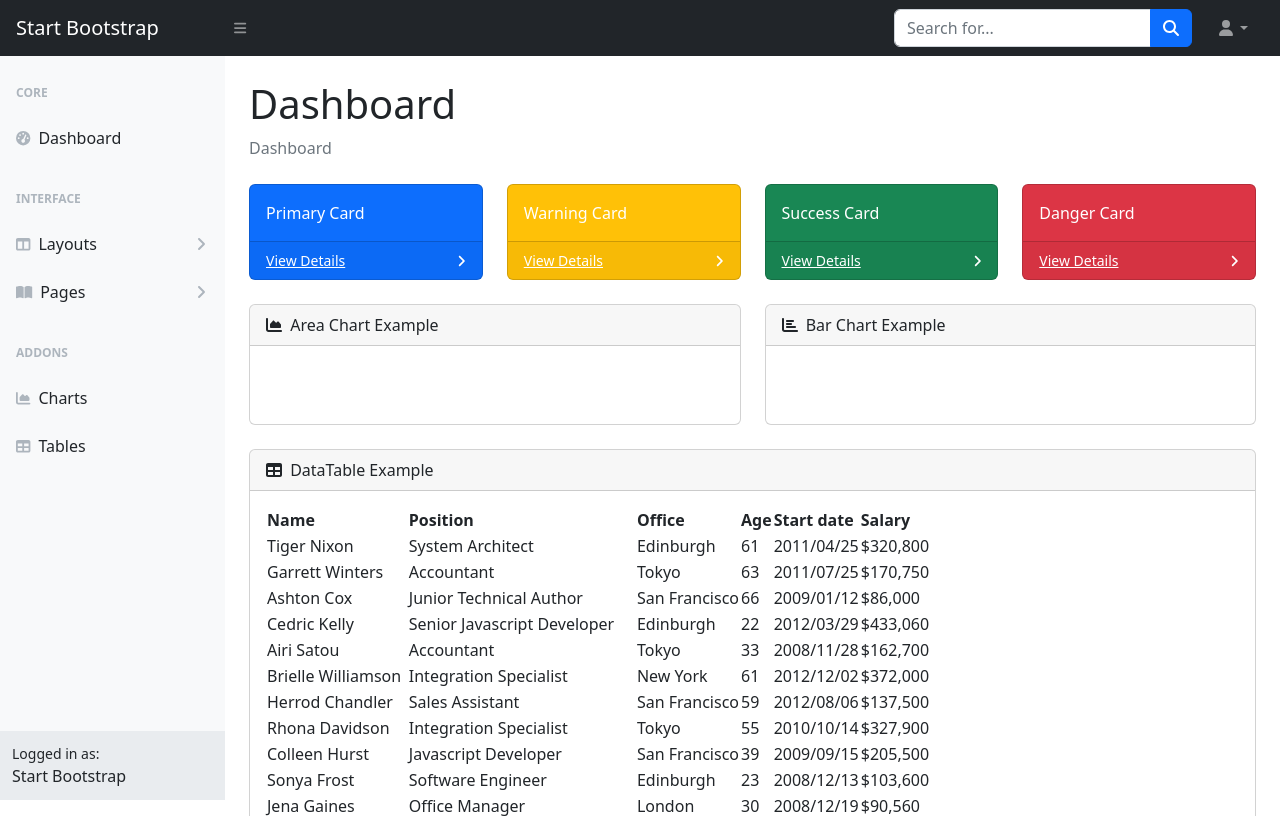
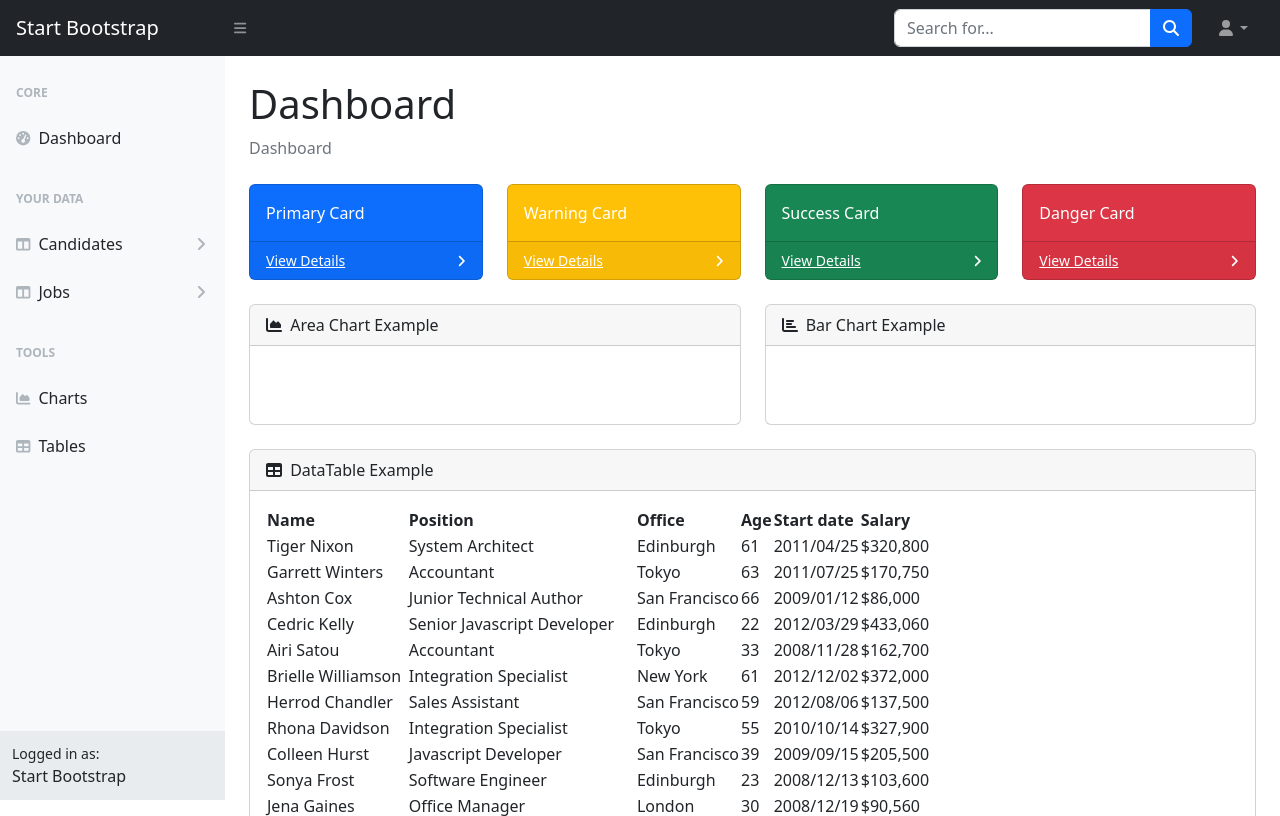
Before and after one commit to fridalannerstrom/hirecleo, a Flask app: page / in a window 1280 px wide. Shown: the top 816 px of the page. Run offline with Flask 3, Linux system fonts and the light colour scheme; some libraries are stand-ins or nearby versions.

Commit message:
feat: update navigation on your data section in sidebar navigation

```diff
--- a/templates/base.html
+++ b/templates/base.html
@@ -42,31 +42,46 @@
                     <div class="sb-sidenav-menu">
                         <div class="nav">
                             <div class="sb-sidenav-menu-heading">Core</div>
-                            <a class="nav-link" href="index.html">
+                            <a class="nav-link" href="{{ url_for('index') }}">
                                 <div class="sb-nav-link-icon"><i class="fas fa-tachometer-alt"></i></div>
                                 Dashboard
                             </a>
-                            <div class="sb-sidenav-menu-heading">Interface</div>
+                            <!-- YOUR DATA -->
+                            <div class="sb-sidenav-menu-heading">Your Data</div>
+                            <!-- CANDIDATES -->
                             <a class="nav-link collapsed" href="#" data-bs-toggle="collapse" data-bs-target="#collapseLayouts" aria-expanded="false" aria-controls="collapseLayouts">
                                 <div class="sb-nav-link-icon"><i class="fas fa-columns"></i></div>
-                                Layouts
+                                Candidates
                                 <div class="sb-sidenav-collapse-arrow"><i class="fas fa-angle-down"></i></div>
                             </a>
                             <div class="collapse" id="collapseLayouts" aria-labelledby="headingOne" data-bs-parent="#sidenavAccordion">
                                 <nav class="sb-sidenav-menu-nested nav">
-                                    <a class="nav-link" href="layout-static.html">Static Navigation</a>
-                                    <a class="nav-link" href="layout-sidenav-light.html">Light Sidenav</a>
+                                    <a class="nav-link" href="layout-static.html">Your Candidates</a>
+                                    <a class="nav-link" href="layout-sidenav-light.html">Upload Candidates</a>
                                 </nav>
                             </div>
+                            <!-- JOBS -->
+                            <a class="nav-link collapsed" href="#" data-bs-toggle="collapse" data-bs-target="#collapseLayouts" aria-expanded="false" aria-controls="collapseLayouts">
+                                <div class="sb-nav-link-icon"><i class="fas fa-columns"></i></div>
+                                Jobs
+                                <div class="sb-sidenav-collapse-arrow"><i class="fas fa-angle-down"></i></div>
+                            </a>
+                            <div class="collapse" id="collapseLayouts" aria-labelledby="headingOne" data-bs-parent="#sidenavAccordion">
+                                <nav class="sb-sidenav-menu-nested nav">
+                                    <a class="nav-link" href="layout-static.html">Your jobs</a>
+                                    <a class="nav-link" href="layout-sidenav-light.html">Upload jobs</a>
+                                </nav>
+                            </div>
+                            <!-- Multi step navigation saved for future...
                             <a class="nav-link collapsed" href="#" data-bs-toggle="collapse" data-bs-target="#collapsePages" aria-expanded="false" aria-controls="collapsePages">
                                 <div class="sb-nav-link-icon"><i class="fas fa-book-open"></i></div>
-                                Pages
+                                Jobs
                                 <div class="sb-sidenav-collapse-arrow"><i class="fas fa-angle-down"></i></div>
                             </a>
                             <div class="collapse" id="collapsePages" aria-labelledby="headingTwo" data-bs-parent="#sidenavAccordion">
                                 <nav class="sb-sidenav-menu-nested nav accordion" id="sidenavAccordionPages">
                                     <a class="nav-link collapsed" href="#" data-bs-toggle="collapse" data-bs-target="#pagesCollapseAuth" aria-expanded="false" aria-controls="pagesCollapseAuth">
-                                        Authentication
+                                        Your Jobs
                                         <div class="sb-sidenav-collapse-arrow"><i class="fas fa-angle-down"></i></div>
                                     </a>
                                     <div class="collapse" id="pagesCollapseAuth" aria-labelledby="headingOne" data-bs-parent="#sidenavAccordionPages">
@@ -89,7 +104,8 @@
                                     </div>
                                 </nav>
                             </div>
-                            <div class="sb-sidenav-menu-heading">Addons</div>
+                        -->
+                            <div class="sb-sidenav-menu-heading">TOOLS</div>
                             <a class="nav-link" href="charts.html">
                                 <div class="sb-nav-link-icon"><i class="fas fa-chart-area"></i></div>
                                 Charts
```
